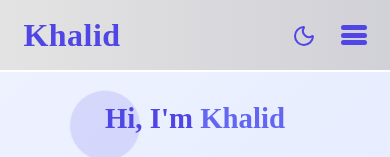
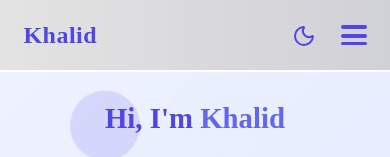
Before and after one commit to GTK-kala/Personal-Portfolio-App, a React (Vite) app in the folder Personal-Portfolio-App/: page / in a window 390 px wide. Shown: the top 157 px of the page. Built offline with nearby package versions, Linux system fonts and the light colour scheme.

Commit message:
Refactor CSS styles for About and NavBar components; adjust hover effects, scrollbar styles, and font sizes for improved aesthetics and usability

```diff
--- a/Personal-Portfolio-App/src/components/About/About.css
+++ b/Personal-Portfolio-App/src/components/About/About.css
@@ -100,13 +100,16 @@
   border-radius: 8px;
   font-weight: 500;
   cursor: pointer;
-  transition: transform 0.3s ease, box-shadow 0.3s ease;
-  animation: fadeInUp 0.8s ease forwards;
+  transition: transform 0.5s ease, box-shadow 0.3s ease;
 }
 
-.skill:hover {
-  transform: translateY(-4px);
-  box-shadow: 0 8px 20px rgba(0, 0, 0, 0.1);
+.about_light .skill:hover {
+  transform: scale(1.1);
+  box-shadow: 0 8px 15px rgba(79, 70, 229, 0.3);
+}
+.about_night .skill:hover {
+  transform: scale(1.1);
+  box-shadow: 0 8px 15px rgba(255, 255, 255, 0.3);
 }
 
 .about_night span {
@@ -355,14 +358,3 @@
     transform: translateX(0);
   }
 }
-
-@keyframes fadeInUp {
-  from {
-    opacity: 0;
-    transform: translateY(20px);
-  }
-  to {
-    opacity: 1;
-    transform: translateY(0);
-  }
-}
--- a/Personal-Portfolio-App/src/components/NavBar/NavBar.css
+++ b/Personal-Portfolio-App/src/components/NavBar/NavBar.css
@@ -32,7 +32,7 @@
 }
 
 ::-webkit-scrollbar {
-  width: 10px;
+  width: 5px;
   height: 10px;
 }
 
@@ -43,7 +43,7 @@
 
 ::-webkit-scrollbar-thumb {
   height: 5px;
-  background: #6963e0;
+  background: #554deb;
 }
 
 ::-webkit-scrollbar-thumb:hover {
@@ -209,7 +209,7 @@
 
 .hamburger .line_light {
   width: 100%;
-  height: 5px;
+  height: 4px;
   background: #4f46e5;
   border-radius: 50px;
   transition: 0.4s ease;
@@ -217,7 +217,7 @@
 
 .hamburger .line_night {
   width: 100%;
-  height: 5px;
+  height: 4px;
   background: #fff;
   border-radius: 50px;
   transition: 0.4s ease;
@@ -231,6 +231,13 @@
 }
 .hamburger.active span:nth-child(3) {
   transform: translateY(-9px) rotate(-45deg);
+}
+.hamburger span:nth-child(3) {
+  height: 3px;
+}
+.hamburger.active span:nth-child(3) {
+  height: 4px;
+  background: #a5a5a5;
 }
 
 /* ======================== */
@@ -293,10 +300,10 @@
     right: 70px;
   }
   .logo_light a {
-    font-size: clamp(2rem, 1.8vw, 1.9rem);
+    font-size: clamp(1.7rem, 1.8vw, 1.9rem);
   }
   .logo_night a {
-    font-size: clamp(2rem, 1.8vw, 1.9rem);
+    font-size: clamp(1.7rem, 1.8vw, 1.9rem);
   }
 }
 
@@ -310,6 +317,12 @@
   }
   .theme-toggle-btn {
     right: 65px;
+  }
+  .logo_light a {
+    font-size: clamp(1.5rem, 1.8vw, 1.9rem);
+  }
+  .logo_night a {
+    font-size: clamp(1.5rem, 1.8vw, 1.9rem);
   }
 }
 
```
